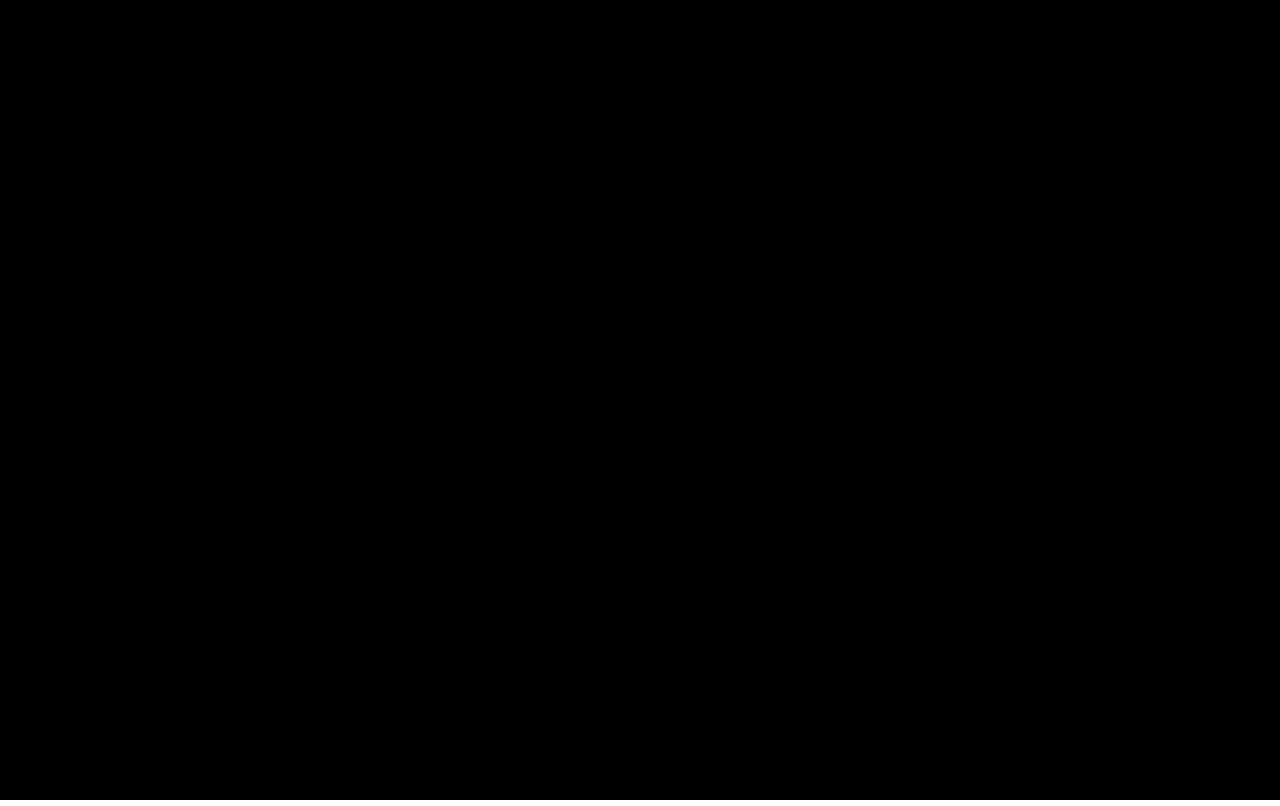
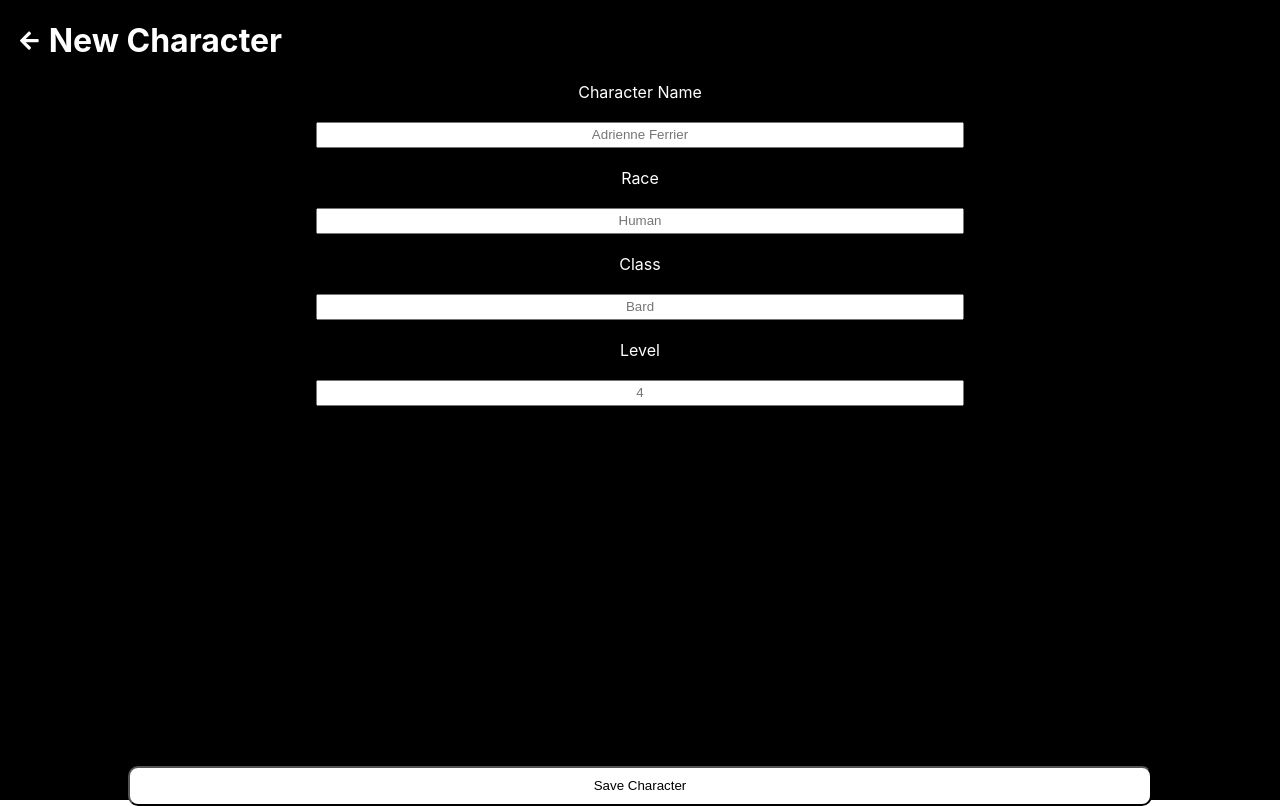
Before and after one commit to xdesro/initiative-react, a React (Create React App) app: page /CharacterCreate in a window 1280 px wide. Built offline with nearby package versions, Linux system fonts and the light colour scheme; the HTML template or start-up script is replaced by a standard one.

Commit message:
Standardize component naming

```diff
--- a/src/App.js
+++ b/src/App.js
@@ -1,7 +1,7 @@
 import React, { Component } from 'react';
 import { Route, Link, BrowserRouter as Router } from 'react-router-dom';
 import Home from './Components/Home';
-import CreateCharacter from './Components/CreateCharacter';
+import CharacterCreate from './Components/CharacterCreate';
 import CharacterList from './Components/CharacterList';
 import Dice from './Components/Dice';
 import Settings from './Components/Settings';
@@ -24,7 +24,7 @@ class App extends Component {
       <div className="App">
         <Router>
           <Route exact path="/" component={Home} />
-          <Route path="/CreateCharacter" component={CreateCharacter} />
+          <Route path="/CharacterCreate" component={CharacterCreate} />
           <Route path="/CharacterList" component={CharacterList} />
           <Route path="/Dice" component={Dice} />
           <Route path="/Settings" component={Settings} />
--- a/src/Components/CreateCharacter.js
+++ b/src/Components/CharacterCreate.js
@@ -1,15 +1,15 @@
 import React, { Component } from 'react';
 import { Link } from 'react-router-dom';
 import { FontAwesomeIcon } from '@fortawesome/react-fontawesome';
-import './CreateCharacter.scss';
-export default class CreateCharacter extends Component {
+import './CharacterCreate.scss';
+export default class CharacterCreate extends Component {
   handleSubmit = e => {
     e.preventDefault();
   };
 
   render() {
     return (
-      <div className="CreateCharacter">
+      <div className="CharacterCreate">
         <header>
           <Link to="/">
             <FontAwesomeIcon icon="arrow-left" size="lg" />
--- a/src/Components/CreateCharacter.scss
+++ b/src/Components/CharacterCreate.scss
@@ -1,4 +1,4 @@
-.CreateCharacter {
+.CharacterCreate {
   header {
     display: flex;
     align-items: center;
--- a/src/Components/CharacterList.js
+++ b/src/Components/CharacterList.js
@@ -48,7 +48,7 @@ export default class CharacterList extends Component {
           })}
         </div>
         <footer>
-          <Link to="/CreateCharacter">
+          <Link to="/CharacterCreate">
             <button>Create New Character</button>
           </Link>
         </footer>
--- a/src/Components/Home.js
+++ b/src/Components/Home.js
@@ -15,7 +15,7 @@ export default class Home extends Component {
           </p>
         </header>
         <section>
-          <Link to="/CreateCharacter">
+          <Link to="/CharacterCreate">
             <div>
               <FontAwesomeIcon icon="user-plus" />
               <p>Create New Character</p>
```
